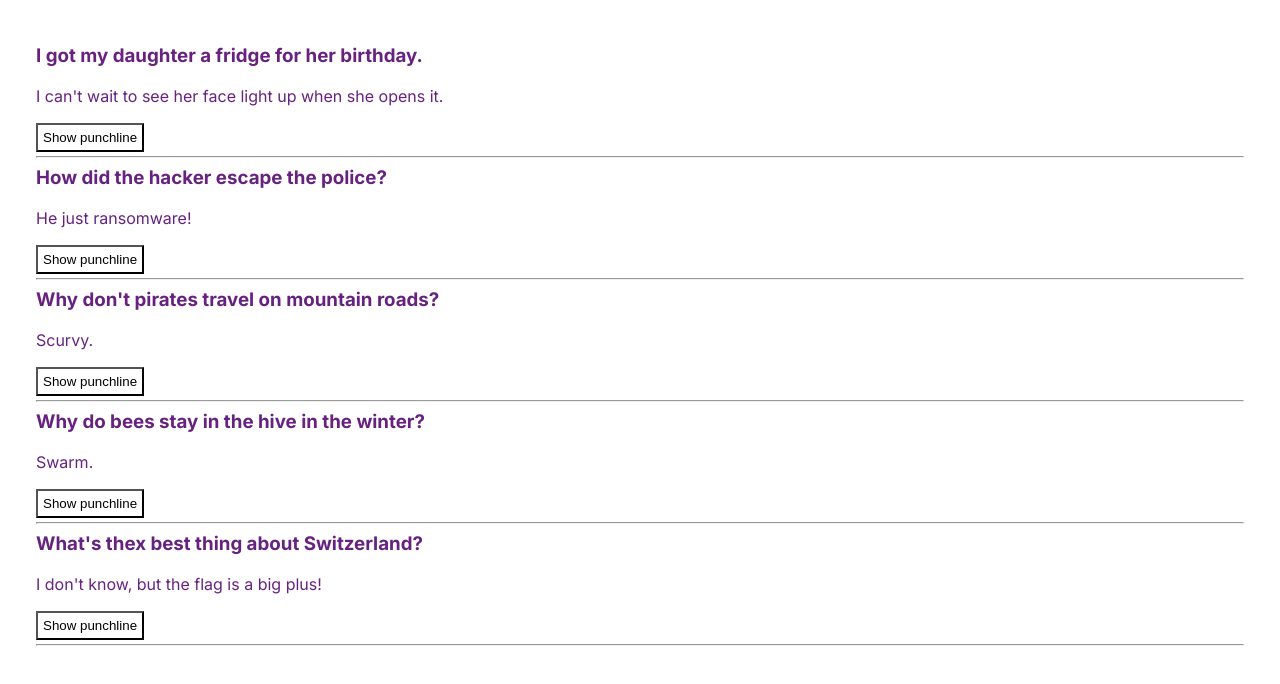
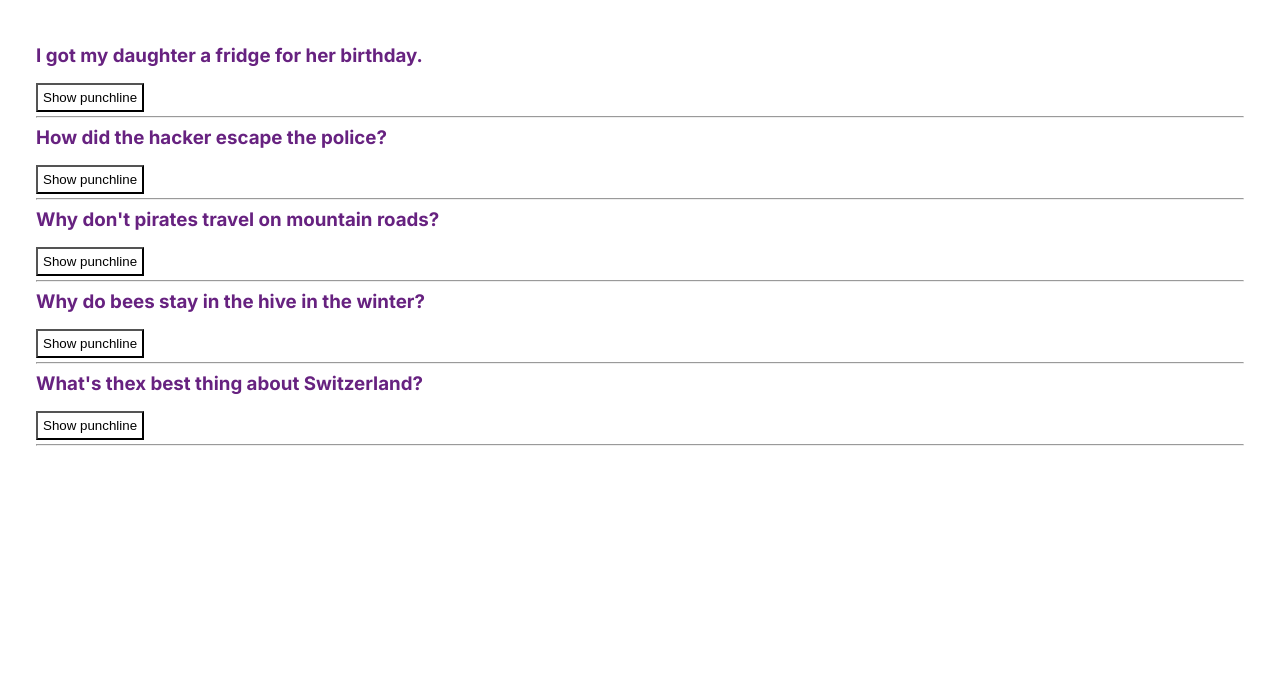
Before and after one commit to enoskyeza/meme_generator, a Next.js app: page / in a window 1280 px wide. Shown: the top 684 px of the page. Built offline with nearby package versions, Linux system fonts and the light colour scheme.

Commit message:
Pass isShown to joke component

```diff
--- a/src/components/App.js
+++ b/src/components/App.js
@@ -37,6 +37,7 @@
             setup={joke.setup}
             punchline={joke.punchline}
             toggle={toggleShow}
+            isShown = {isShown}
         />
     ))
 
--- a/src/components/Jokes.js
+++ b/src/components/Jokes.js
@@ -5,12 +5,13 @@
      * Challenge:
      * - Create state `isShown` (boolean, default to `false`)
      * - Add a button that toggles the value back and forth
+     * - Only display the punchline paragraph if `isShown` is true
      */
     return (
         <div className="jokes-div">
             {props.setup && <h3>{props.setup}</h3>}
-            <p>{props.punchline}</p>
-            <button onClick={props.toggleCon}>Show punchline</button>
+            {props.isShown && <p>{props.punchline}</p>}
+            <button onClick={props.toggle}>Show punchline</button>
             <hr />
         </div>
     )
```
